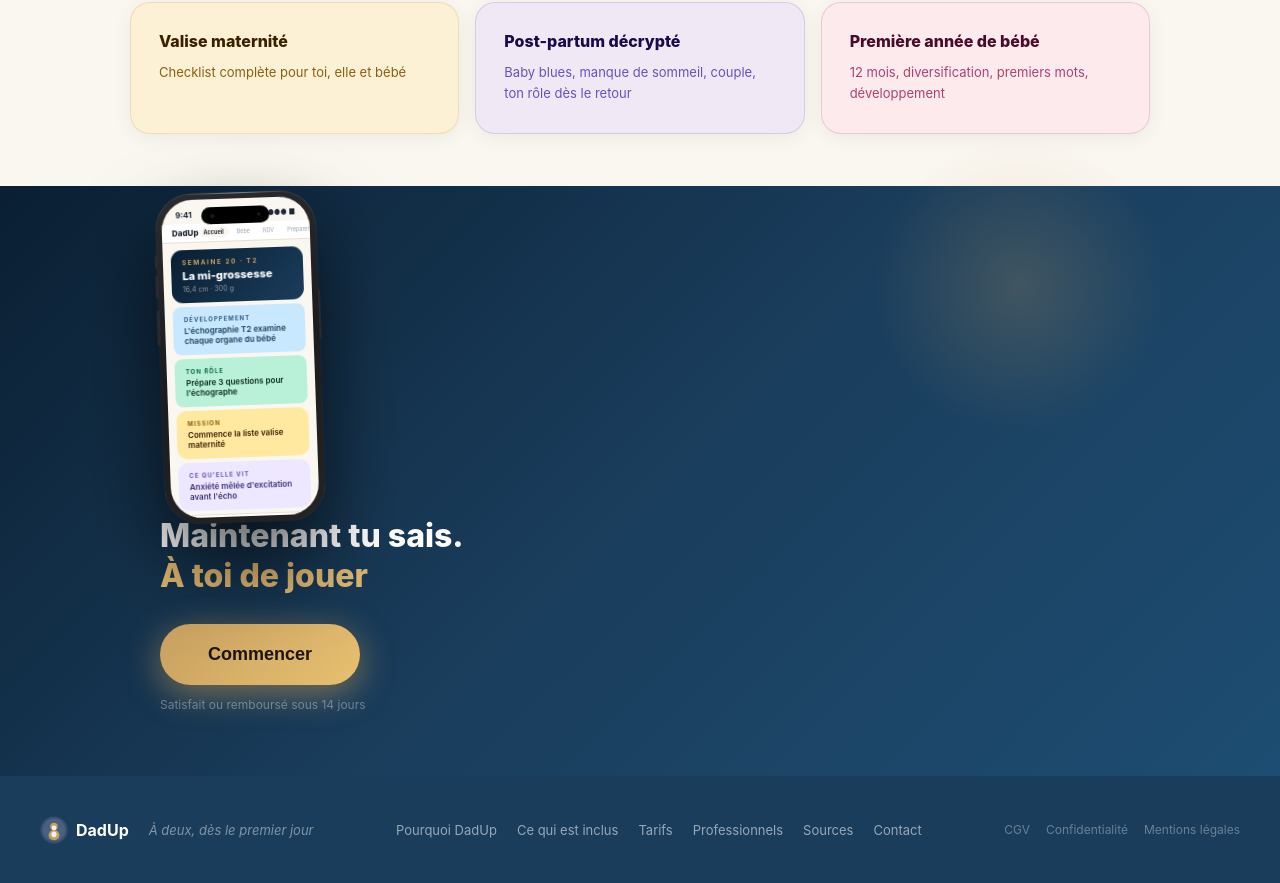
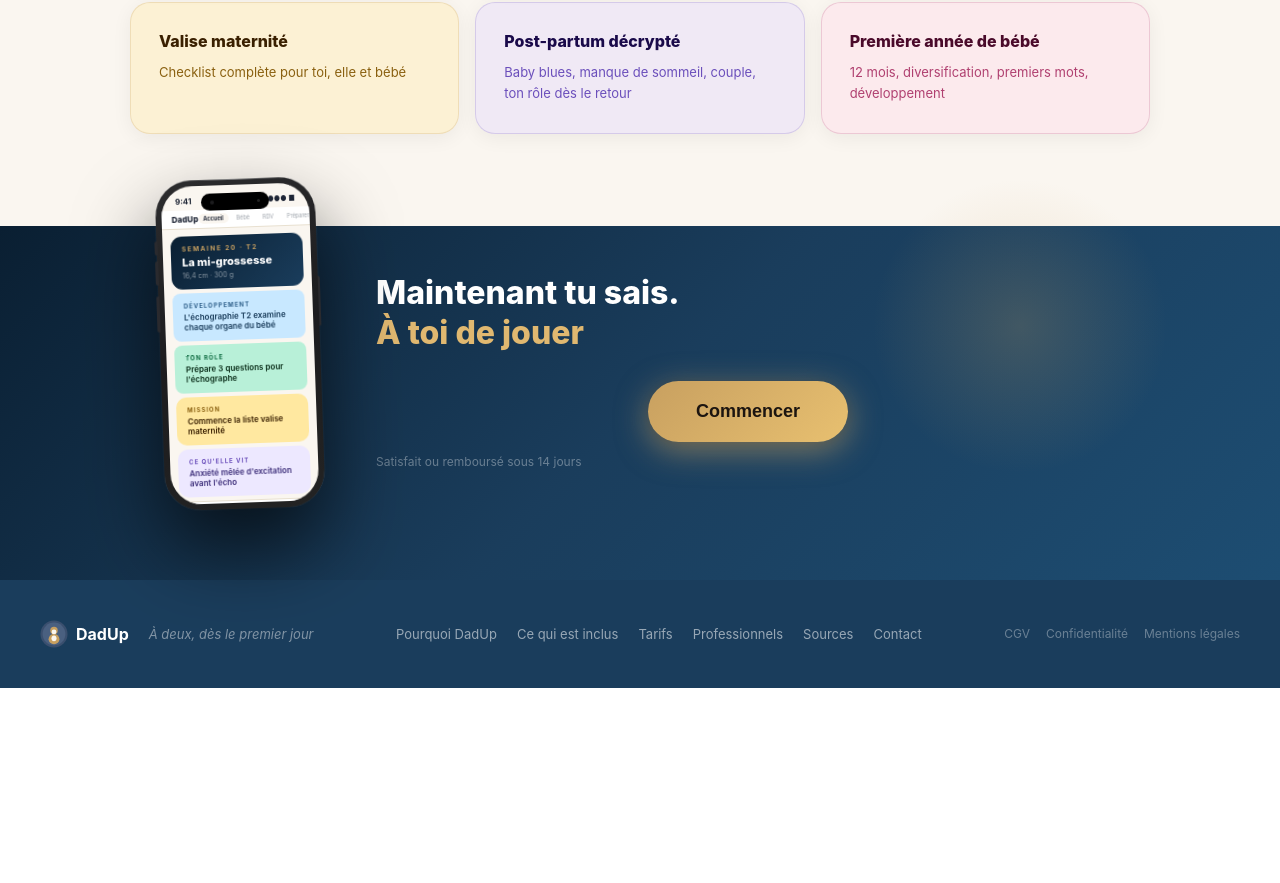
Before and after one commit to Julproject/dadup, a Next.js app: page /inclus in a window 1280 px wide. Shown: the part 593-1476 px from the top of the page. After the commit the page ends 1281 px from the top, so only its background shows below. Built offline with nearby package versions, Linux system fonts and the light colour scheme.

Commit message:
Update page.tsx

```diff
--- a/app/inclus/page.tsx
+++ b/app/inclus/page.tsx
@@ -106,7 +106,7 @@ export default function InclusPage() {
         <div style={{background:C.cream, height:'20px'}}></div>
         <div style={{background:'linear-gradient(135deg,#0a1f32 0%,#1A3D5C 50%,#1d4d72 100%)', padding:'0 40px 64px', position:'relative'}}>
           <div style={{position:'absolute', top:'-60px', right:'100px', width:'320px', height:'320px', borderRadius:'50%', background:'radial-gradient(circle,rgba(200,160,96,0.22) 0%,transparent 65%)', pointerEvents:'none'}}></div>
-          <div className="echo-flex" style={{maxWidth:'960px', margin:'0 auto', position:'relative', zIndex:1}}>
+          <div style={{maxWidth:'960px', margin:'0 auto', display:'flex', alignItems:'center', gap:'56px', position:'relative', zIndex:1}}>
 
             {/* iPhone 17 mockup */}
             <div style={{flexShrink:0, marginTop:'-40px', position:'relative', zIndex:2, animation:'float 4s ease-in-out infinite', transform:'rotate(-2deg)'}}>
@@ -177,7 +177,7 @@ export default function InclusPage() {
             {/* CTA */}
             <div style={{flex:1}}>
               <h2 style={{color:C.white, fontSize:'32px', fontWeight:800, margin:'0 0 28px', lineHeight:1.25}}>Maintenant tu sais.<br/><span style={{color:'#e0b870'}}>À toi de jouer</span></h2>
-              <button onClick={() => setShowModal(true)} style={{background:'linear-gradient(135deg,#c8a060,#e8c070)', color:'#1c1510', border:'none', padding:'20px 48px', borderRadius:'32px', fontSize:'18px', fontWeight:800, cursor:'pointer', boxShadow:'0 8px 32px rgba(200,160,96,0.6), 0 2px 8px rgba(0,0,0,0.2)', display:'block', marginBottom:'12px', width:'auto'}}>
+              <button onClick={() => setShowModal(true)} style={{background:'linear-gradient(135deg,#c8a060,#e8c070)', color:'#1c1510', border:'none', padding:'20px 48px', borderRadius:'32px', fontSize:'18px', fontWeight:800, cursor:'pointer', boxShadow:'0 8px 32px rgba(200,160,96,0.6), 0 2px 8px rgba(0,0,0,0.2)', display:'block', margin:'0 auto 12px', width:'auto'}}>
                 Commencer
               </button>
               <p style={{color:'rgba(255,255,255,0.35)', fontSize:'12px', margin:0}}>Satisfait ou remboursé sous 14 jours</p>
```
